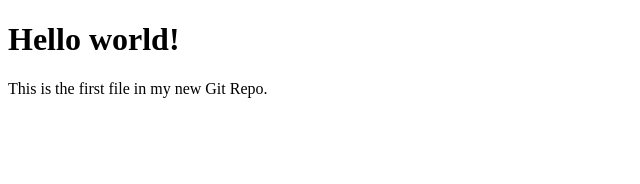
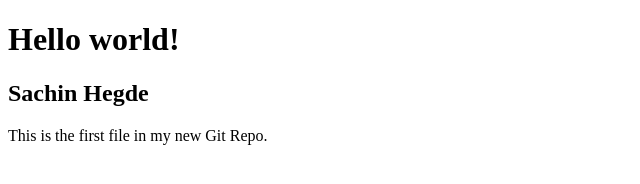
Before and after one commit to Hegdesachin87/Project, a plain HTML site: page index.html in a window 1280 px wide. Shown: the whole page, without its empty margins (0-640 px from the left). Drawn offline with Linux system fonts and the light colour scheme.

Commit message:
Update index.html

```diff
--- a/index.html
+++ b/index.html
@@ -6,6 +6,7 @@
 <body>
 
 <h1>Hello world!</h1>
+<h2>Sachin Hegde</h2>
 <p>This is the first file in my new Git Repo.</p>
 
 </body>
```
